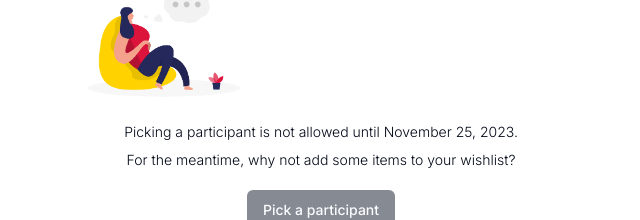
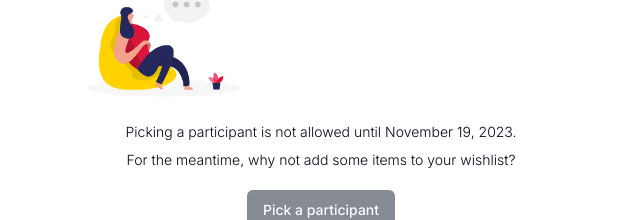
Before and after one commit to kingdeorayom/group-study-secret-santa, a Next.js app: page /home in a window 1280 px wide. Shown: the part 404-624 px from the top of the page, without its empty margins (319-959 px from the left). Built offline with nearby package versions, Linux system fonts and the light colour scheme; sample sign-in values are in the browser's storage.

Commit message:
update: date

```diff
--- a/components/ParticipantPicker.js
+++ b/components/ParticipantPicker.js
@@ -34,7 +34,7 @@ const ParticipantPicker = () => {
     const [isFetchingRecipientData, setIsFetchingRecipientData] = useState(false);
 
     const currentDate = new Date();
-    const targetDate = new Date('November 25, 2023');
+    const targetDate = new Date('November 19, 2023');
 
     const isButtonDisabled = currentDate < targetDate;
 
```
